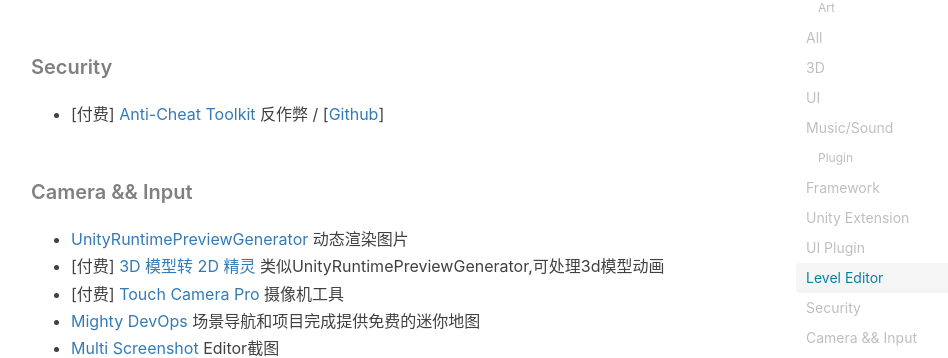
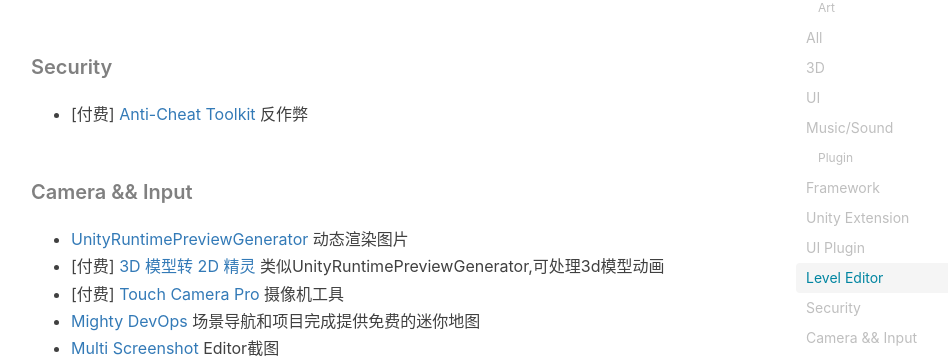
Before and after one commit to gumcstronger/gumcstronger.github.io, a Jekyll site: the page built from _posts/2024/2024-05-14-unity-plugins.md, in a window 1280 px wide and 900 px high, scrolled down 3237 px. Shown: the part 156-514 px from the top of the window, without its empty margins (234-1182 px from the left). Built offline with Jekyll 4.4.1, drawn with Linux system fonts in a browser that asks for light colours; nearby versions of some CDN libraries; comment, search, counter and statistics services are not loaded.

Commit message:
Update 2024-05-14-unity-plugins.md

```diff
--- a/_posts/2024/2024-05-14-unity-plugins.md
+++ b/_posts/2024/2024-05-14-unity-plugins.md
@@ -105,7 +105,7 @@
 
 ##### Security
 
-  * [付费] [Anti-Cheat Toolkit](https://assetstore.unity.com/packages/tools/utilities/anti-cheat-toolkit-2023-202695#releases) 反作弊 / [[Github](https://github.com/deathcrykr/TapStar/tree/main/Assets/Plugins/CodeStage/AntiCheatToolkit)]
+  * [付费] [Anti-Cheat Toolkit](https://assetstore.unity.com/packages/tools/utilities/anti-cheat-toolkit-2023-202695#releases) 反作弊
 
 ##### Camera && Input
 
```
